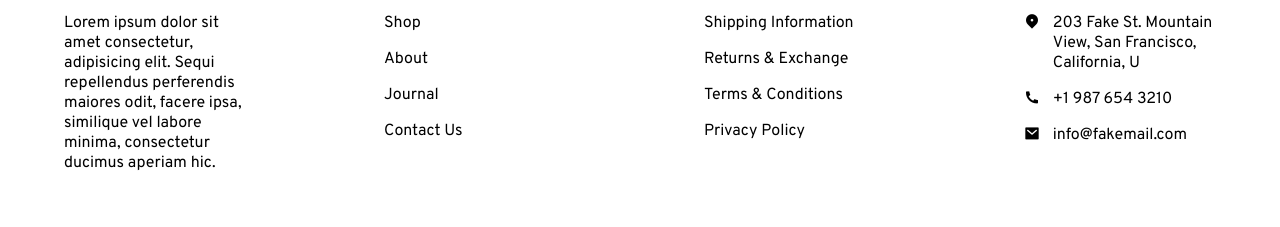
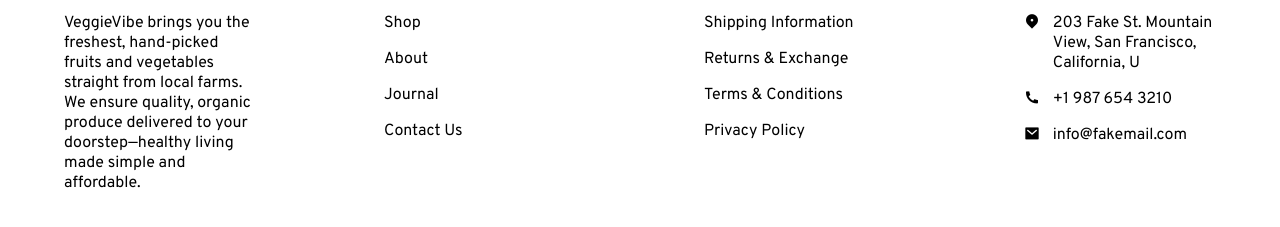
Before and after one commit to Hariom-vishwa/VeggieVibe---Fresh-Fruits-Vegetables-Landing-Page, a plain HTML site: page index.html in a window 1280 px wide. Shown: the part 2966-3193 px from the top of the page. Drawn offline with nearby package versions, Linux system fonts and the light colour scheme.

Commit message:
#about update

```diff
--- a/index.html
+++ b/index.html
@@ -236,8 +236,7 @@
     <footer>
         <div class="cont" id="about">
             <h1>VeggieVibe</h1>
-            <p>Lorem ipsum dolor sit amet consectetur, adipisicing elit. Sequi repellendus perferendis maiores odit,
-                facere ipsa, similique vel labore minima, consectetur ducimus aperiam hic.</p>
+            <p>VeggieVibe brings you the freshest, hand-picked fruits and vegetables straight from local farms. We ensure quality, organic produce delivered to your doorstep—healthy living made simple and affordable.</p>
         </div>
         <div class="cont">
             <h1>Menu</h1>
```
